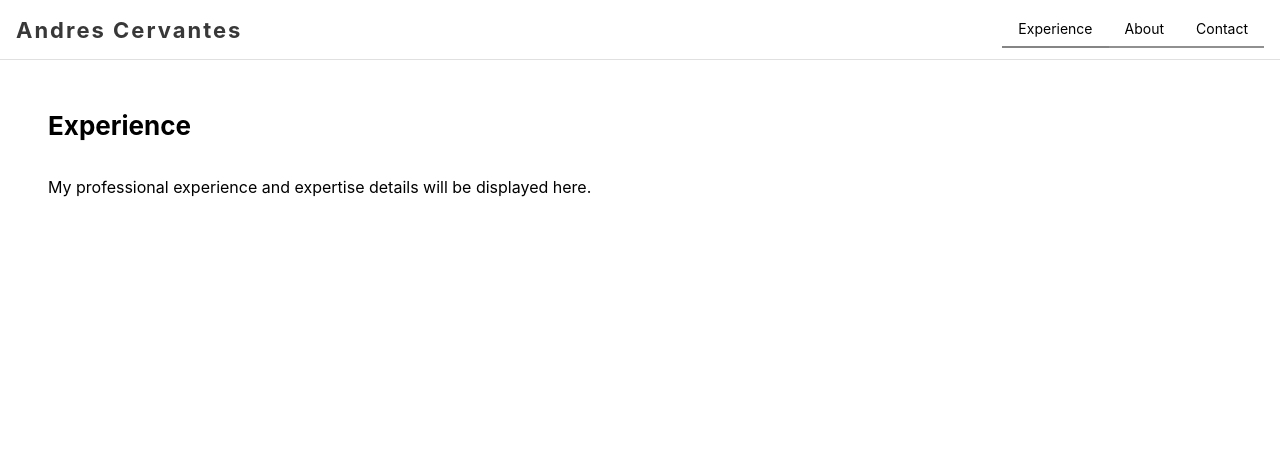
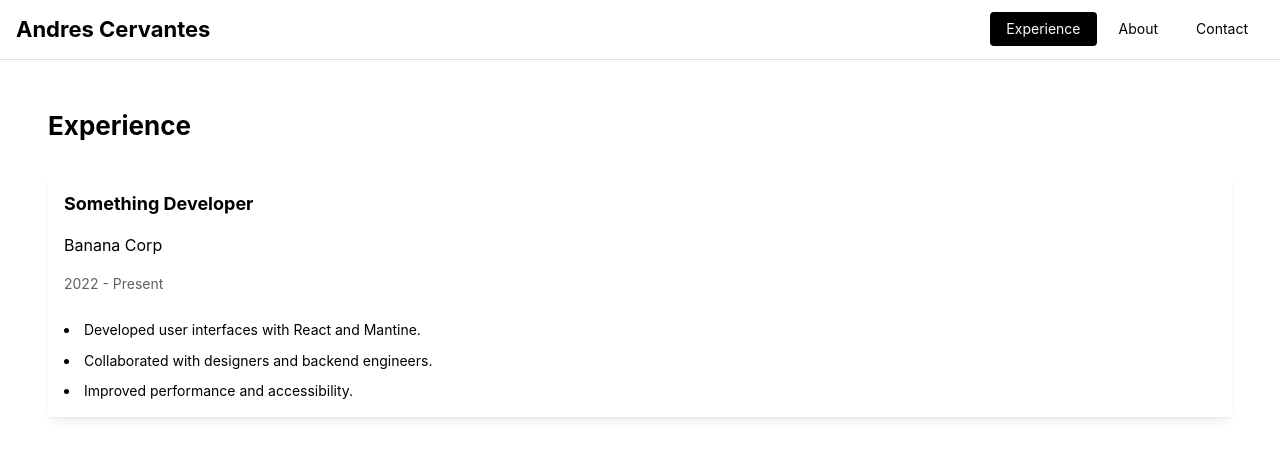
Before and after one commit to cervand/cervand.github.io, a React (Vite) app: page / in a window 1280 px wide. Shown: the top 458 px of the page. Built offline with nearby package versions, Linux system fonts and the light colour scheme.

Commit message:
Refactor App and ExperienceTab components; add Role component for better structure and styling

```diff
--- a/src/App.jsx
+++ b/src/App.jsx
@@ -13,7 +13,7 @@ function App() {
   // Custom black & white theme
   const theme = {
     colors: {
-      brand: ['#FFFFFF', '#F5F5F5', '#EBEBEB', '#D6D6D6', '#C2C2C2', '#A3A3A3', '#858585', '#666666', '#383838', '#000000'],
+      brand: ['#FFFFFF', '#000000ff', '#EBEBEB', '#D6D6D6', '#C2C2C2', '#A3A3A3', '#858585', '#666666', '#383838', '#000000'],
       gray: ['#c1c1c1', '#b0b0b0', '#a0a0a0', '#909090', '#808080',
              '#707070', '#606060', '#505050', '#404040', '#303030'
       ],
--- a/src/components/ExperienceTab.jsx
+++ b/src/components/ExperienceTab.jsx
@@ -1,13 +1,21 @@
 // src/components/TabContent/ExperienceTab.jsx
 import { Title, Text, Stack } from '@mantine/core';
+import Role from './Role';
 
 function ExperienceTab() {
   return (
     <Stack>
       <Title order={2} mb="md">Experience</Title>
-      <Text>
-        My professional experience and expertise details will be displayed here.
-      </Text>
+      <Role
+        title="Something Developer"
+        company="Banana Corp"
+        date="2022 - Present"
+        bullets={[
+          "Developed user interfaces with React and Mantine.",
+          "Collaborated with designers and backend engineers.",
+          "Improved performance and accessibility."
+        ]}
+      />
     </Stack>
   );
 }
--- a/src/components/NavBar.jsx
+++ b/src/components/NavBar.jsx
@@ -4,10 +4,10 @@ import { Group, Burger, Tabs, Title } from '@mantine/core';
 function NavBar({ opened, setOpened, activeTab, setActiveTab }) {
   return (
     <Group justify="space-between" align="center" px="md" py="sm">
-      <Title order={3} fw={700} c="brand.8" style={{ letterSpacing: 2 }}>
+      <Title order={3} fw={700} c="brand.1">
         Andres Cervantes
       </Title>
-      <Tabs value={activeTab} onChange={setActiveTab} visibleFrom="sm">
+      <Tabs value={activeTab} onChange={setActiveTab} visibleFrom="sm" variant='pills' color="brand.1">
         <Tabs.List>
           <Tabs.Tab value="experience">Experience</Tabs.Tab>
           <Tabs.Tab value="about">About</Tabs.Tab>
--- /dev/null
+++ b/src/components/Role.jsx
@@ -0,0 +1,22 @@
+import { Card, Title, Text, List, Stack } from '@mantine/core';
+
+function Role({ title, company, date, bullets = [] }) {
+  return (
+    <Card shadow="sm" padding="md" mb="md">
+      <Stack spacing="xs">
+        <Title order={4}>{title}</Title>
+        <Text weight={500}>{company}</Text>
+        <Text size="sm" c="dimmed">{date}</Text>
+        {bullets.length > 0 && (
+          <List spacing="xs" size="sm" mt="xs">
+            {bullets.map((point, idx) => (
+              <List.Item key={idx}>{point}</List.Item>
+            ))}
+          </List>
+        )}
+      </Stack>
+    </Card>
+  );
+}
+
+export default Role;
```
